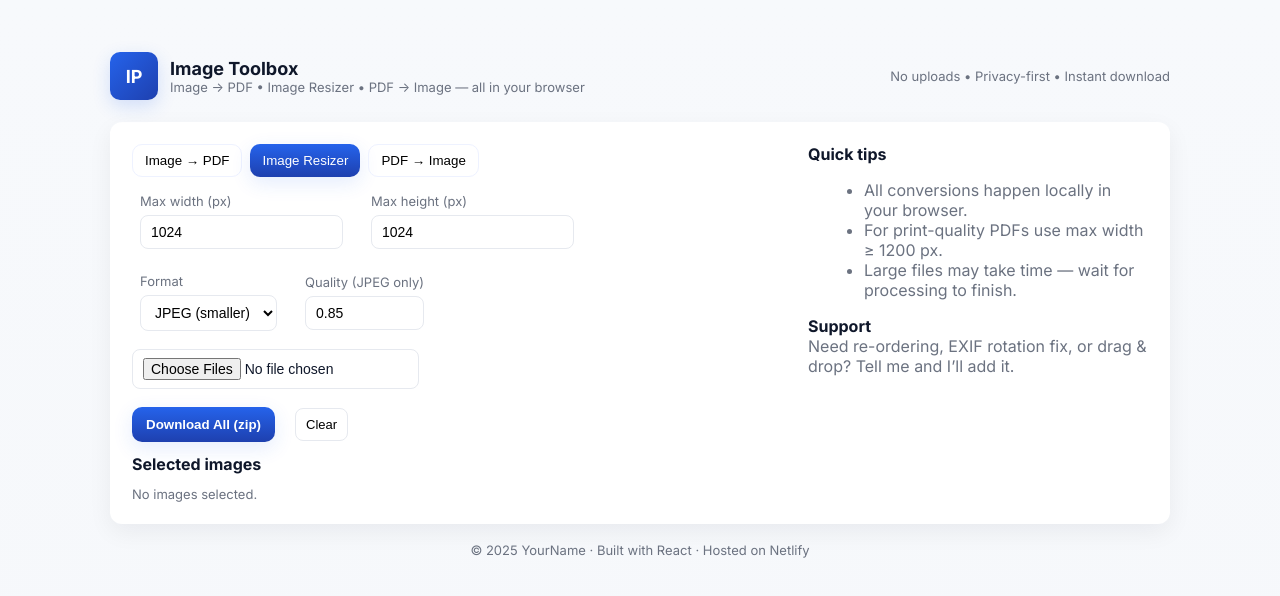
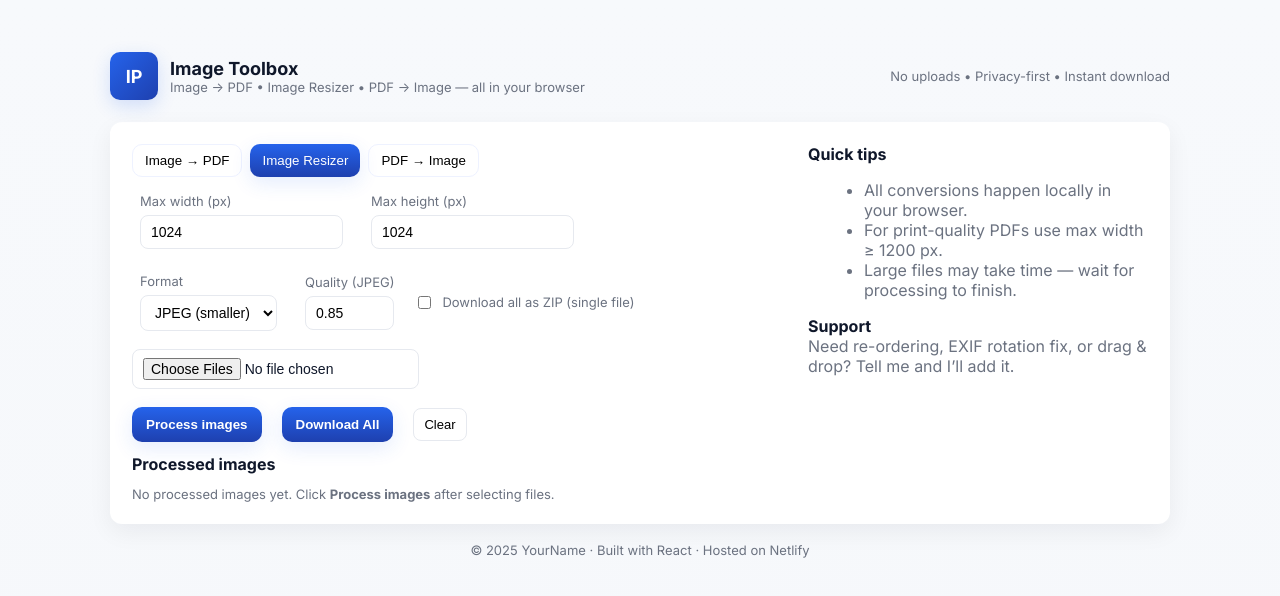
Before and after one commit to Lokesh0336/Lokeshpdf, a React (Vite) app: page / in a window 1280 px wide. Both pictures are taken after a click on the tab "Image Resizer". Shown: the top 596 px of the page. Built offline with nearby package versions, Linux system fonts and the light colour scheme.

Commit message:
Update ImageResizer.jsx

```diff
--- a/src/components/ImageResizer.jsx
+++ b/src/components/ImageResizer.jsx
@@ -2,14 +2,13 @@ import React, { useState } from "react";
 import JSZip from "jszip";
 import { saveAs } from "file-saver";
 
-/** Resize image file using canvas; returns blob */
-function resizeBlob(file, maxWidth, maxHeight, mime, quality) {
+/** Resize image file using canvas; returns blob and a data URL for preview */
+function resizeBlobWithPreview(file, maxWidth, maxHeight, mime, quality) {
   return new Promise((resolve, reject) => {
     const img = new Image();
     const url = URL.createObjectURL(file);
     img.onload = () => {
       try {
-        // determine new size keeping aspect ratio
         let iw = img.width, ih = img.height;
         let ratio = Math.min(
           maxWidth ? maxWidth / iw : Infinity,
@@ -26,11 +25,14 @@ function resizeBlob(file, maxWidth, maxHeight, mime, quality) {
         const ctx = canvas.getContext("2d");
         ctx.drawImage(img, 0, 0, width, height);
 
+        // create preview dataURL (resized small)
+        const previewDataUrl = canvas.toDataURL("image/png");
+
         canvas.toBlob(
           (blob) => {
             URL.revokeObjectURL(url);
-            if (!blob) return reject(new Error("toBlob null"));
-            resolve(blob);
+            if (!blob) return reject(new Error("toBlob returned null"));
+            resolve({ blob, previewDataUrl, width, height });
           },
           mime,
           quality
@@ -49,71 +51,167 @@ function resizeBlob(file, maxWidth, maxHeight, mime, quality) {
 }
 
 export default function ImageResizer() {
-  const [files, setFiles] = useState([]);
+  const [files, setFiles] = useState([]); // original File objects
+  const [items, setItems] = useState([]); // processed { name, blob, preview, width, height, size }
   const [maxWidth, setMaxWidth] = useState(1024);
   const [maxHeight, setMaxHeight] = useState(1024);
   const [format, setFormat] = useState("image/jpeg");
   const [quality, setQuality] = useState(0.85);
   const [processing, setProcessing] = useState(false);
   const [error, setError] = useState("");
+  const [downloadZip, setDownloadZip] = useState(false);
 
   const handleFiles = (e) => {
     setError("");
+    setItems([]);
     const chosen = Array.from(e.target.files || []).filter(f => f.type.startsWith("image/"));
-    if (!chosen.length) { setError("No images selected."); return; }
+    if (!chosen.length) {
+      setError("No images selected.");
+      return;
+    }
+    // optionally limit to avoid memory blow
+    if (chosen.length > 200) chosen.length = 200;
     setFiles(chosen);
   };
 
-  const downloadSingle = async (file) => {
+  const processAll = async () => {
+    if (!files.length) { setError("Please choose images first."); return; }
+    setError("");
+    setProcessing(true);
+    setItems([]);
     try {
-      const blob = await resizeBlob(file, Number(maxWidth), Number(maxHeight), format, Number(quality));
-      const ext = format === "image/png" ? "png" : "jpg";
-      saveAs(blob, `${file.name.replace(/\.[^.]+$/, "")}-resized.${ext}`);
+      const out = [];
+      for (let f of files) {
+        const { blob, previewDataUrl, width, height } = await resizeBlobWithPreview(
+          f,
+          Number(maxWidth) || undefined,
+          Number(maxHeight) || undefined,
+          format,
+          format === "image/png" ? 1.0 : Math.max(0.05, Number(quality))
+        );
+        out.push({
+          name: f.name.replace(/\.[^.]+$/, ""),
+          origName: f.name,
+          blob,
+          preview: previewDataUrl,
+          width,
+          height,
+          size: blob.size
+        });
+      }
+      setItems(out);
     } catch (err) {
       console.error(err);
-      setError("Failed to resize image: " + (err.message || err));
+      setError("Failed to process images: " + (err.message || err));
+    } finally {
+      setProcessing(false);
+    }
+  };
+
+  const downloadSingle = async (item) => {
+    try {
+      const ext = format === "image/png" ? "png" : "jpg";
+      saveAs(item.blob, `${item.name}-resized.${ext}`);
+    } catch (err) {
+      console.error(err);
+      setError("Download failed: " + (err.message || err));
+    }
+  };
+
+  const downloadAllSequential = async () => {
+    if (!items.length) { setError("No processed images. Click Process first."); return; }
+    setError("");
+    try {
+      for (let it of items) {
+        await new Promise(res => {
+          // use saveAs which triggers browser save dialog
+          const ext = format === "image/png" ? "png" : "jpg";
+          saveAs(it.blob, `${it.name}-resized.${ext}`);
+          // wait a short moment to avoid overwhelming the browser
+          setTimeout(res, 350);
+        });
+      }
+    } catch (err) {
+      console.error(err);
+      setError("Failed during sequential downloads: " + (err.message || err));
     }
   };
 
   const downloadAllZip = async () => {
-    if (!files.length) { setError("No images."); return; }
-    setProcessing(true); setError("");
+    if (!items.length) { setError("No processed images. Click Process first."); return; }
+    setError("");
+    setProcessing(true);
     try {
       const zip = new JSZip();
-      for (let f of files) {
-        const blob = await resizeBlob(f, Number(maxWidth), Number(maxHeight), format, Number(quality));
-        const ext = format === "image/png" ? "png" : "jpg";
-        zip.file(`${f.name.replace(/\.[^.]+$/, "")}-resized.${ext}`, blob);
+      const ext = format === "image/png" ? "png" : "jpg";
+      for (let it of items) {
+        zip.file(`${it.name}-resized.${ext}`, it.blob);
       }
       const content = await zip.generateAsync({ type: "blob" });
-      saveAs(content, "resized-images.zip");
+      saveAs(content, `resized-images.zip`);
     } catch (err) {
       console.error(err);
       setError("Failed to create zip: " + (err.message || err));
-    } finally { setProcessing(false); }
+    } finally {
+      setProcessing(false);
+    }
+  };
+
+  const downloadAll = async () => {
+    if (downloadZip) await downloadAllZip();
+    else await downloadAllSequential();
+  };
+
+  const clearAll = () => {
+    setFiles([]);
+    setItems([]);
+    setError("");
+  };
+
+  const openInNewTab = async (item) => {
+    try {
+      const url = URL.createObjectURL(item.blob);
+      window.open(url, "_blank");
+      // revoke later
+      setTimeout(() => URL.revokeObjectURL(url), 30000);
+    } catch (err) {
+      console.error(err);
+      setError("Failed to open image: " + (err.message || err));
+    }
   };
 
   return (
     <div>
       <div className="controls">
         <div className="row">
-          <label className="small">Max width (px)
-            <input type="number" value={maxWidth} onChange={(e)=>setMaxWidth(Number(e.target.value||1024))} />
+          <label className="small">
+            Max width (px)
+            <input type="number" value={maxWidth} onChange={(e) => setMaxWidth(Number(e.target.value || 1024))} />
           </label>
-          <label className="small">Max height (px)
-            <input type="number" value={maxHeight} onChange={(e)=>setMaxHeight(Number(e.target.value||1024))} />
+
+          <label className="small">
+            Max height (px)
+            <input type="number" value={maxHeight} onChange={(e) => setMaxHeight(Number(e.target.value || 1024))} />
           </label>
         </div>
 
         <div className="row">
-          <label className="small">Format
-            <select value={format} onChange={(e)=>setFormat(e.target.value)}>
+          <label className="small">
+            Format
+            <select value={format} onChange={(e) => setFormat(e.target.value)}>
               <option value="image/jpeg">JPEG (smaller)</option>
               <option value="image/png">PNG (lossless)</option>
             </select>
           </label>
-          <label className="small">Quality (JPEG only)
-            <input type="number" step="0.05" min="0.1" max="1" value={quality} onChange={(e)=>setQuality(Number(e.target.value||0.85))} />
+
+          <label className="small">
+            Quality (JPEG)
+            <input type="number" step="0.05" min="0.1" max="1" value={quality} onChange={(e) => setQuality(Number(e.target.value || 0.85))} />
+          </label>
+
+          <label style={{ display: "flex", alignItems: "center", gap: 8 }}>
+            <input type="checkbox" checked={downloadZip} onChange={(e) => setDownloadZip(e.target.checked)} />
+            <span style={{ fontSize: 13, color: "var(--muted)" }}>Download all as ZIP (single file)</span>
           </label>
         </div>
 
@@ -122,31 +220,42 @@ export default function ImageResizer() {
         </div>
 
         <div className="row" style={{ marginTop: 6 }}>
-          <button className="primary" onClick={downloadAllZip} disabled={processing || !files.length}>{processing ? "Working..." : "Download All (zip)"}</button>
-          <button className="ghost small" onClick={() => { setFiles([]); setError(""); }} style={{ marginLeft: 8 }}>Clear</button>
+          <button className="primary" onClick={processAll} disabled={processing || !files.length}>
+            {processing ? "Working..." : "Process images"}
+          </button>
+
+          <button className="primary" onClick={downloadAll} disabled={processing || !items.length} style={{ marginLeft: 8 }}>
+            Download All
+          </button>
+
+          <button className="ghost small" onClick={clearAll} style={{ marginLeft: 8 }}>
+            Clear
+          </button>
         </div>
       </div>
 
       {error && <div className="notice" style={{ color: "crimson" }}>{error}</div>}
 
       <div style={{ marginTop: 12 }}>
-        <strong>Selected images</strong>
-        {files.length === 0 ? <div className="notice">No images selected.</div> :
-        <div className="preview-row">
-          {files.map((f,i)=>{
-            const url = URL.createObjectURL(f);
-            return (
+        <strong>Processed images</strong>
+        {items.length === 0 ? (
+          <div className="notice">No processed images yet. Click <strong>Process images</strong> after selecting files.</div>
+        ) : (
+          <div className="preview-row" style={{ marginTop: 12 }}>
+            {items.map((it, i) => (
               <div key={i} className="preview-card">
-                <img src={url} className="preview" alt={f.name} />
-                <div className="file-name">{f.name}</div>
-                <div style={{ display:"flex", gap:8, width:"100%" }}>
-                  <button className="small" onClick={()=>downloadSingle(f)}>Download</button>
-                  <button className="small" onClick={()=>setFiles(prev=>prev.filter((_,j)=>j!==i))}>Remove</button>
+                <img src={it.preview} alt={it.name} className="preview" />
+                <div className="file-name">{it.origName}</div>
+                <div style={{ fontSize: 12, color: "var(--muted)" }}>{it.width}×{it.height} — {(it.size / 1024).toFixed(1)} KB</div>
+                <div style={{ display: "flex", gap: 8, width: "100%", marginTop: 6 }}>
+                  <button className="small" onClick={() => downloadSingle(it)}>Download</button>
+                  <button className="small" onClick={() => openInNewTab(it)}>Open</button>
+                  <button className="small" onClick={() => setItems(prev => prev.filter((_,k) => k !== i))}>Remove</button>
                 </div>
               </div>
-            );
-          })}
-        </div>}
+            ))}
+          </div>
+        )}
       </div>
     </div>
   );
```
